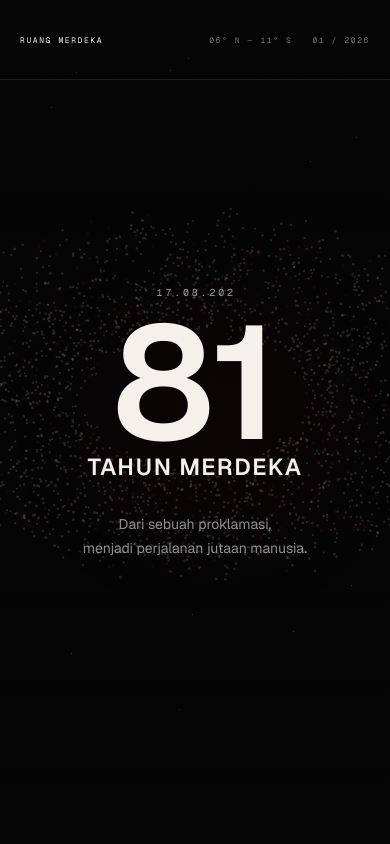
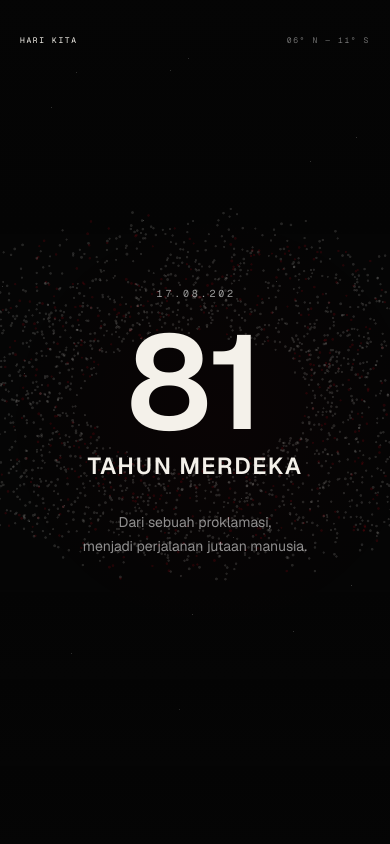
Before and after one commit to Vito28/RuangMerdeka, a Next.js app: page /2026 in a window 390 px wide. Shown: the top 844 px of the page. Built offline with nearby package versions, Linux system fonts and the light colour scheme.

Commit message:
feat(hero): refine archipelago opening and mobile scale

```diff
--- a/components/merdeka-2026/hero/HeroContent.tsx
+++ b/components/merdeka-2026/hero/HeroContent.tsx
@@ -17,7 +17,7 @@ export function HeroContent() {
             </div>
 
             <h1 className="text-center font-semibold uppercase tracking-[-0.085em]">
-              <span className="block text-[clamp(10rem,34vw,30rem)] leading-[0.68] opacity-0" data-opening-81>
+              <span className="block px-2 text-[clamp(8.25rem,34vw,30rem)] leading-[0.8] opacity-0 md:px-0 md:leading-[0.68]" data-opening-81>
                 81
               </span>
               <span className="mt-5 block text-[clamp(1.45rem,3.5vw,3.2rem)] leading-none tracking-[0.06em] opacity-0 md:mt-3" data-opening-title>
@@ -54,7 +54,7 @@ export function HeroContent() {
       </div>
 
       <div className="absolute inset-0 flex items-end px-5 pb-24 opacity-0 md:px-10 md:pb-20 lg:px-16" data-closing>
-        <div className="grid w-full grid-cols-4 gap-x-4 border-t border-white/20 pt-6 md:grid-cols-8 lg:grid-cols-12">
+        <div className="grid w-full grid-cols-4 gap-x-4 md:grid-cols-8 lg:grid-cols-12">
           <p className="col-span-3 text-sm leading-6 text-white/45 md:col-span-3 md:text-base">
             Bukan hanya tentang masa lalu.
           </p>
--- a/components/merdeka-2026/hero/HeroMetadata.tsx
+++ b/components/merdeka-2026/hero/HeroMetadata.tsx
@@ -2,17 +2,19 @@ import Link from "next/link";
 
 export function HeroMetadata() {
   return (
-    <div className="pointer-events-none absolute inset-x-0 top-0 z-40 flex h-20 items-center justify-between border-b border-white/10 px-5 font-mono text-[8px] tracking-[0.2em] text-white/45 md:px-10 md:text-[9px] lg:px-16">
+    <div
+      data-hero-metadata
+      className="pointer-events-none absolute inset-x-0 top-0 z-40 flex h-[calc(5rem+env(safe-area-inset-top))] items-center justify-between px-5 pt-[env(safe-area-inset-top)] font-mono text-[8px] tracking-[0.2em] text-white/42 md:h-20 md:px-10 md:pt-0 md:text-[9px] lg:px-16"
+    >
       <Link
         href="/"
         className="pointer-events-auto text-bone transition-colors hover:text-red-flag focus-visible:outline-2 focus-visible:outline-offset-4 focus-visible:outline-bone"
       >
-        RUANG MERDEKA
+        HARI KITA
       </Link>
       <div aria-hidden="true" className="flex items-center gap-5 md:gap-10">
         <p>06° N — 11° S</p>
         <p className="hidden sm:block">95° E — 141° E</p>
-        <p>01 / 2026</p>
       </div>
     </div>
   );
--- a/components/merdeka-2026/hero/HeroSection.tsx
+++ b/components/merdeka-2026/hero/HeroSection.tsx
@@ -70,7 +70,7 @@ export function HeroSection({ onExitProgress }: HeroSectionProps) {
       });
 
       scrollTimeline
-        .to("[data-progress-line]", { scaleY: 1, duration: 1, ease: "none" }, 0)
+        .to("[data-hero-metadata]", { opacity: 0.14, y: -8, duration: 0.09, ease: "none" }, 0.035)
         .to("[data-scroll-indicator]", { opacity: 0, duration: 0.04, ease: "none" }, 0.04)
         .to("[data-opening]", { opacity: 0, scale: 1.035, duration: 0.05, ease: "none" }, 0.13)
         .fromTo("[data-one-nation]", { y: 35 }, { opacity: 1, y: 0, duration: 0.035, ease: "none" }, 0.175)
@@ -103,8 +103,9 @@ export function HeroSection({ onExitProgress }: HeroSectionProps) {
   return (
     <section
       ref={sectionRef}
+      id="opening"
       aria-label="Pembukaan 81 Tahun Merdeka"
-      className="relative min-h-[180svh] bg-night text-bone md:min-h-[220svh] lg:min-h-[260svh]"
+      className="relative min-h-[170svh] bg-night text-bone md:min-h-[220svh] lg:min-h-[260svh]"
     >
       <div className="sticky top-0 h-svh overflow-hidden bg-night">
         <div aria-hidden="true" className="pointer-events-none absolute inset-0 z-10">
@@ -126,9 +127,6 @@ export function HeroSection({ onExitProgress }: HeroSectionProps) {
           </div>
         </div>
 
-        <div aria-hidden="true" className="absolute bottom-6 right-5 top-24 z-40 hidden w-px bg-white/12 md:block lg:right-8">
-          <span className="block h-full w-px origin-top scale-y-0 bg-red-flag" data-progress-line />
-        </div>
         <div aria-hidden="true" className="film-grain pointer-events-none absolute inset-0 z-50 opacity-[0.04] mix-blend-soft-light" />
       </div>
     </section>
```
